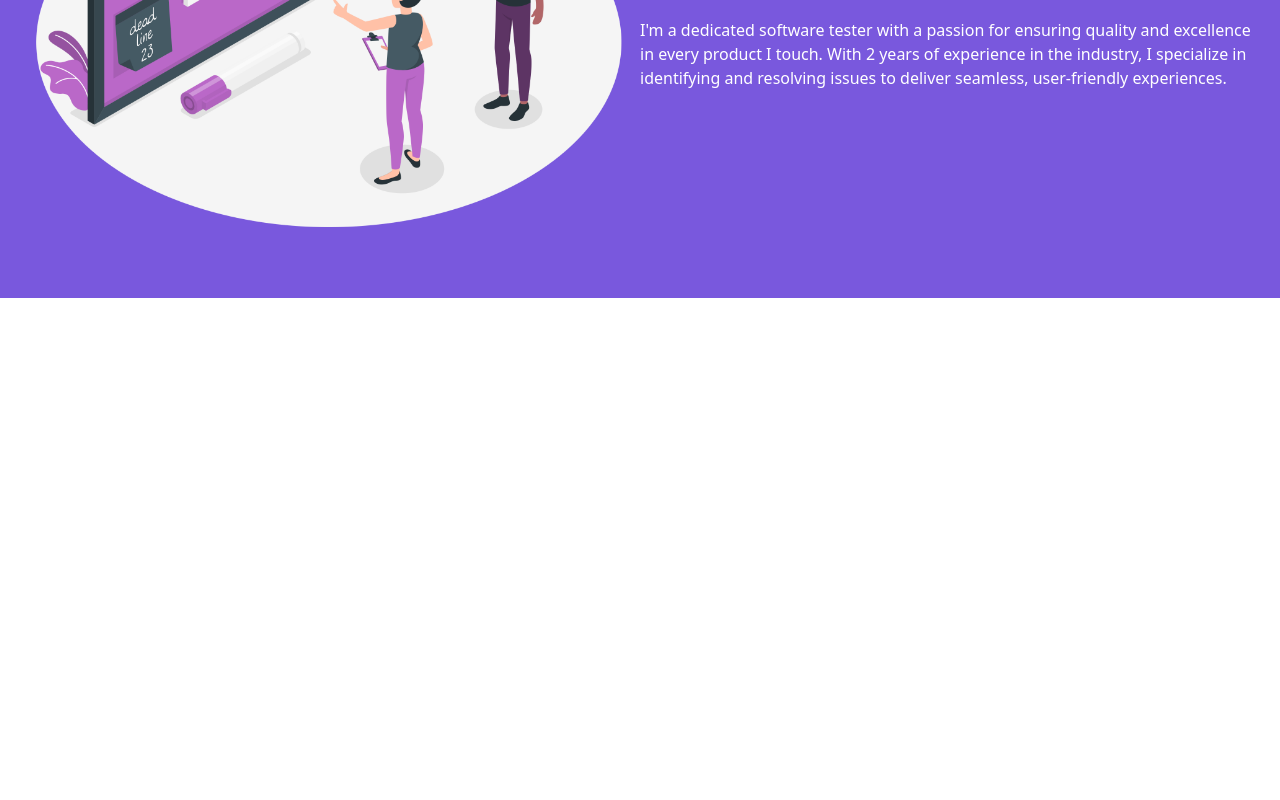
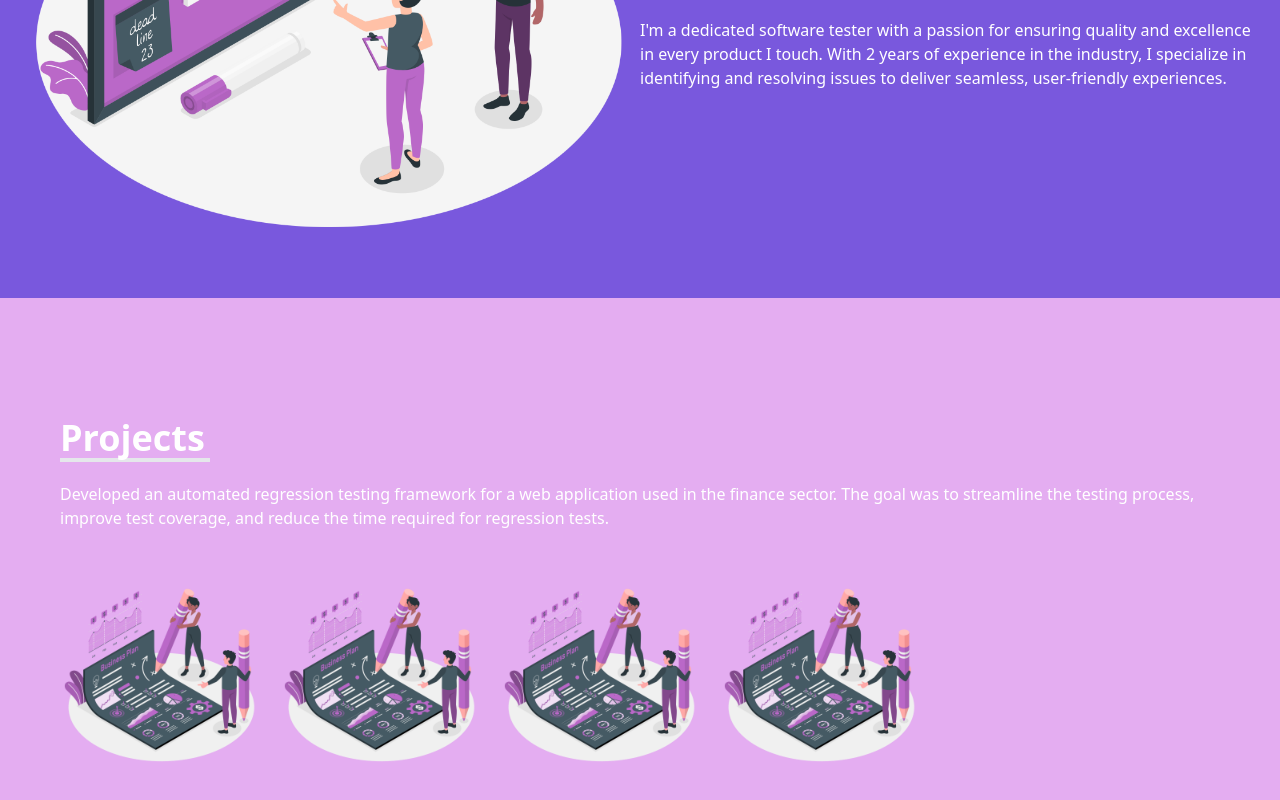
Before and after one commit to barthalomena/portfolio, a React (Create React App) app: page / in a window 1280 px wide. Shown: the part 1071-1871 px from the top of the page. Before the commit the page ends 1369 px from the top, so only its background shows below. Built offline with nearby package versions, Linux system fonts and the light colour scheme.

Commit message:
projects section Updated

```diff
--- a/src/App.css
+++ b/src/App.css
@@ -20,3 +20,13 @@ header ul li {
 .mobile-nav  li{
     @apply w-full text-center border-b-2 h-full;
 }
+
+.project-desc{
+    @apply absolute left-0 right-0 bottom-0 top-0 bg-secondary opacity-0 duration-500 hover:opacity-100
+}
+.project-desc-p{
+    @apply text-center px-5
+}
+.project-desc-p1{
+    @apply  py-5 px-0
+}
--- a/src/App.js
+++ b/src/App.js
@@ -2,7 +2,8 @@
 import './App.css';
 import Header from './components/Headers';
 import Hero from './components/Hero';
-import About from './components/about'
+import About from './components/about';
+import Project from './components/projects';
 
 
 function App() {
@@ -12,6 +13,7 @@ function App() {
    <Header />
    <Hero />
    <About/>
+   <Project/>
   </div>
   );
 }
--- /dev/null
+++ b/src/components/projects.js
@@ -0,0 +1,66 @@
+import projectImg1 from "../assets/Business Plan-amico.png";
+export default function Project() {
+  return (
+    <section className="flex  flex-col bg-primary text-white py-20 px-5 justify-center">
+      <div className="w-full">
+        <div className="flex flex-col px-10 py-10" >
+          <h1 className="text-4xl  border-b-4  border-borderColor mb-5 w-[150px] font-bold">
+            Projects
+          </h1>
+          <p>
+            Developed an automated regression testing framework for a web
+            application used in the finance sector. The goal was to streamline
+            the testing process, improve test coverage, and reduce the time
+            required for regression tests.
+          </p>
+        </div>
+      </div>
+
+      <div className="w-full ">
+        <div className="flex px-10 md:flex-row flex-col gap-5 ">
+          <div className="relative">
+            <img className="h-[200px] w-[500]" src={projectImg1}></img>
+            <div className="project-desc">
+              <p className="project-desc-p">E-commerce </p>
+              <p className="project-desc-p1">
+                Worked as the lead tester for an e-commerce platform designed to
+                streamline online shopping experiences.
+              </p>
+            </div>
+          </div>
+          <div className="relative">
+            <img className="h-[200px] w-[500]" src={projectImg1}></img>
+            <div className="project-desc">
+              <p className="project-desc-p">Mobile App Usability </p>
+              <p className="project-desc-p1">
+                Conducted usability testing for a mobile app designed to help
+                users track their fitness goals and monitor progress.
+              </p>
+            </div>
+          </div>
+          <div className="relative">
+            <img className="h-[200px] w-[500]" src={projectImg1}></img>
+            <div className="project-desc">
+              <p className="project-desc-p">Railway Project</p>
+              <p className="project-desc-p1">
+                Participated in the quality assurance process for a healthcare
+                management system intended to streamline patient records, and
+                system reliability.
+              </p>
+            </div>
+          </div>
+          <div className="relative">
+            <img className="h-[200px] w-[500]" src={projectImg1}></img>
+            <div className="project-desc">
+              <p className="project-desc-p">Ticket Booking</p>
+              <p className="project-desc-p1">
+                Led security testing for a social media platform aimed at
+                protecting user data and preventing unauthorized access.
+              </p>
+            </div>
+          </div>
+        </div>
+      </div>
+    </section>
+  );
+}
```
